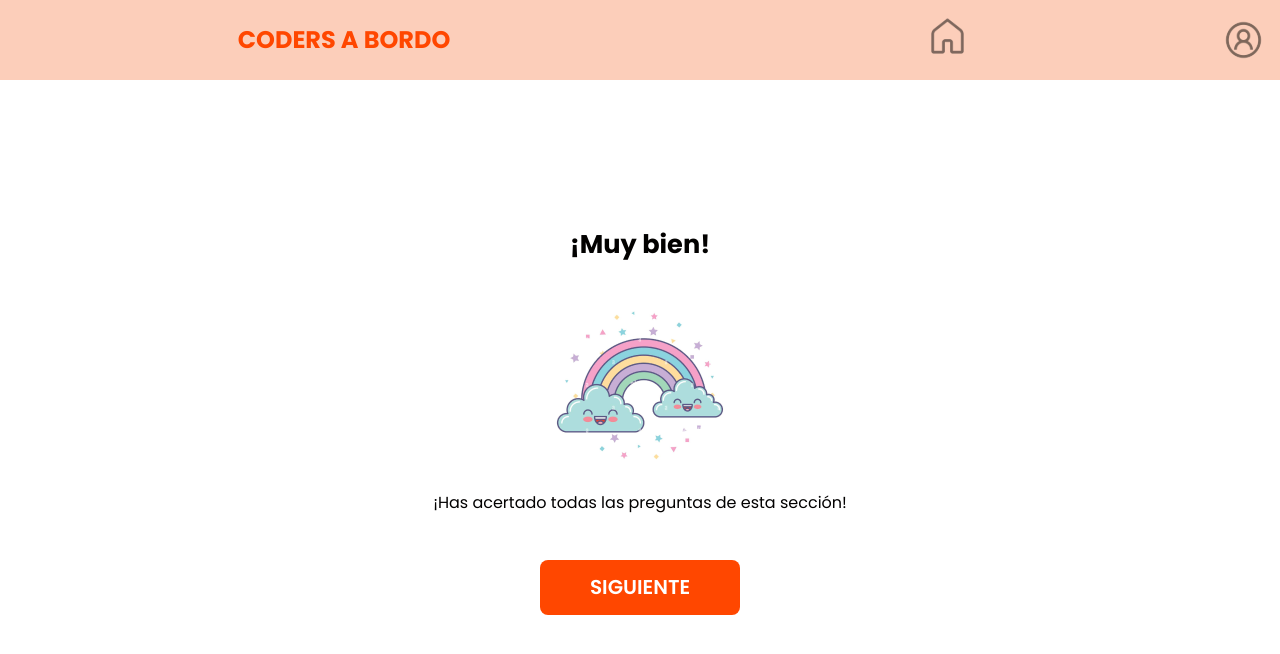
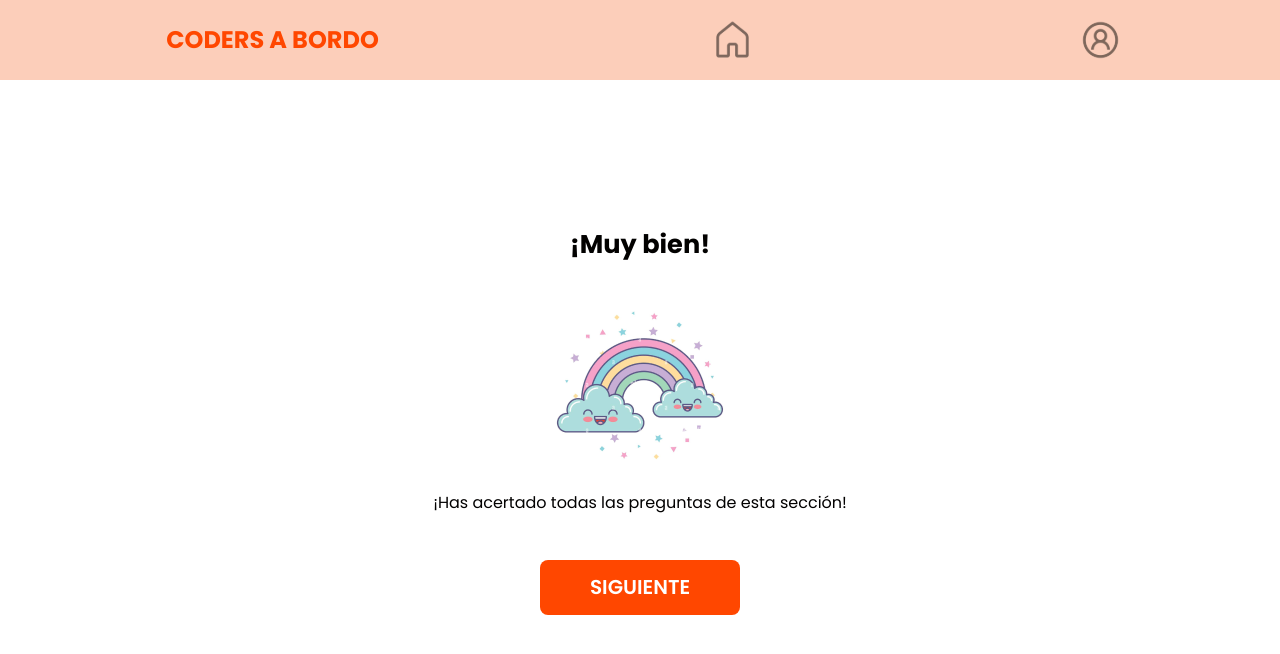
Before and after one commit to stranger-strings-team/front-codersabordo, a React (Vite) app: page /completed-section in a window 1280 px wide. Shown: the top 654 px of the page. Built offline with nearby package versions, Linux system fonts and the light colour scheme.

Commit message:
aligned navbar icons

```diff
--- a/src/components/NavTop/NavTop.style.tsx
+++ b/src/components/NavTop/NavTop.style.tsx
@@ -13,13 +13,8 @@ export const StyledNavTop = styled.div`
     justify-content: space-between;
     align-items: center;
 
-    h2 {
-        color: ${theme.orange};
+    img{
+        width: 2.7rem;
     }
 
-    img{
-        width: 2.7rem;
-        margin-right: 15px;
-        //color: grey;
-    }
 `
--- a/src/components/NavTop/NavTop.tsx
+++ b/src/components/NavTop/NavTop.tsx
@@ -1,6 +1,8 @@
 import React from "react";
 import { Link } from "react-router-dom";
 import home from "../../assets/Home.svg";
+import { OrangeText } from "../../Global.style";
+import { IconDiv } from "../icon/icon.style";
 import { UserButton } from "../UserButton/UserButton";
 import { StyledNavTop } from "./NavTop.style";
 
@@ -10,9 +12,9 @@ export const NavTop = () => {
   return (
     <>
       <StyledNavTop>
-        <Link to="/"><h2>CODERS A BORDO</h2></Link>
+        <Link to="/"><h2><OrangeText>CODERS A BORDO</OrangeText></h2></Link>
         <Link to="/roadmap">
-          <img src={home} alt="Home icon" />
+          <IconDiv><img src={home} alt="Home icon"/></IconDiv>
         </Link>
         <UserButton loggedInUser={token} />
       </StyledNavTop>
--- a/src/components/OrangeButton/OrangeButton.tsx
+++ b/src/components/OrangeButton/OrangeButton.tsx
@@ -1,8 +1,8 @@
 import { Button } from "./style"
 
 
-export const OrangeButton = ({ onClick }: any) => {
+export const OrangeButton = ({ onClick }: any, text:string) => {
     return (
-        <Button onClick={onClick}>VOLVER</Button>
+        <Button onClick={onClick}>{text}</Button>
     )
 }
--- a/src/components/UserButton/UserButton.tsx
+++ b/src/components/UserButton/UserButton.tsx
@@ -1,6 +1,7 @@
 import React from "react";
 import { Button } from "./style";
 import Icon from "../../assets/user.svg"
+import { IconDiv } from "../icon/icon.style";
 
 type Props = {
     loggedInUser: string | null;
@@ -9,7 +10,7 @@ type Props = {
 export const UserButton = (props: Props) => {
     const { loggedInUser } = props;
     return (
-        <>
+        <IconDiv>
             {loggedInUser &&
                 <Button href="/profile">
                     <img src={Icon}/>
@@ -20,6 +21,6 @@ export const UserButton = (props: Props) => {
                     <img src={Icon}/>
                 </Button>
             }
-        </>
+        </IconDiv>
     )
 }
--- a/src/components/icon/icon.style.tsx
+++ b/src/components/icon/icon.style.tsx
@@ -2,7 +2,8 @@ import styled from "styled-components";
 import { theme } from "../../Global.style";
 
 export const IconDiv = styled.a`
- width: 35px;
+ max-width: 35px;
+ display: flex
 `
 
 export const IconDivRight = styled(IconDiv)`
```
